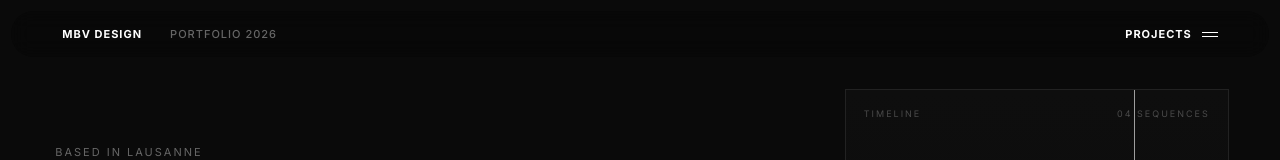
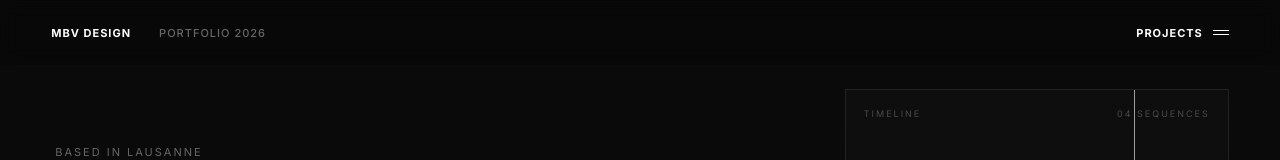
Before and after one commit to homogenic1000/mbvdesign, a plain HTML site: page index.html in a window 1280 px wide. Shown: the top 160 px of the page. Drawn offline with nearby package versions, Linux system fonts and the light colour scheme.

Commit message:
Deleting radius border

```diff
--- a/index.html
+++ b/index.html
@@ -28,7 +28,7 @@
 
   <div ref="{{ barRef }}" style="position:fixed; top:0; left:0; height:1px; width:100%; background:#fff; transform:scaleX(0); transform-origin:0 50%; z-index:1200; opacity:.5"></div>
 
-  <nav style="position:fixed; top:1em; left:1em; right:1em; width:auto; border-radius:100rem; background:rgba(0,0,0,.2); backdrop-filter:blur(10px); display:flex; justify-content:space-between; align-items:flex-start; padding:16px 4vw; z-index:1000; font-size:11px; font-weight:700; text-transform:uppercase; letter-spacing:1px; color:#fff">
+  <nav style="position:fixed; top:0; left:0; right:0; width:auto; border-radius:0; background:rgba(0,0,0,.2); backdrop-filter:blur(10px); display:flex; justify-content:space-between; align-items:flex-start; padding:2vw 4vw; z-index:1000; font-size:11px; font-weight:700; text-transform:uppercase; letter-spacing:1px; color:#fff">
     <div style="display:flex; gap:28px; align-items:baseline">
       <span>MBV Design</span>
       <span style="color:#666; font-weight:500">Portfolio 2026</span>
```
